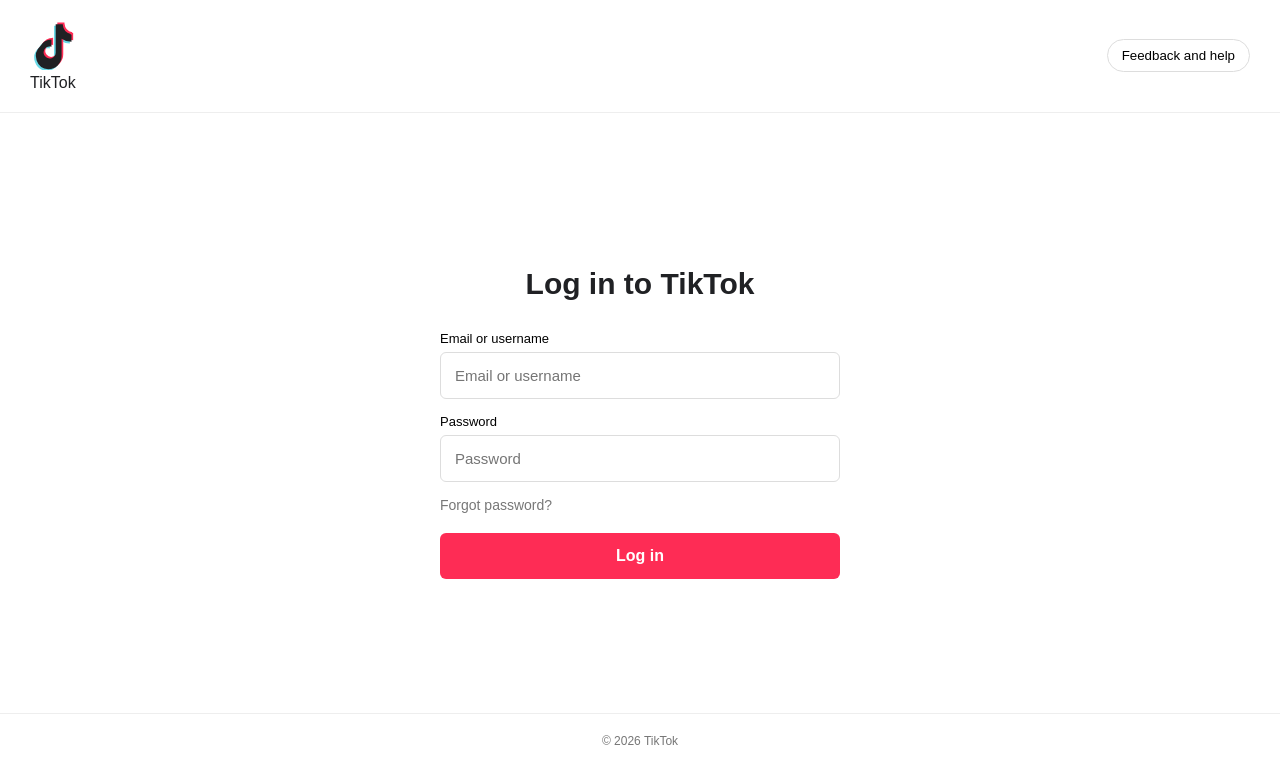
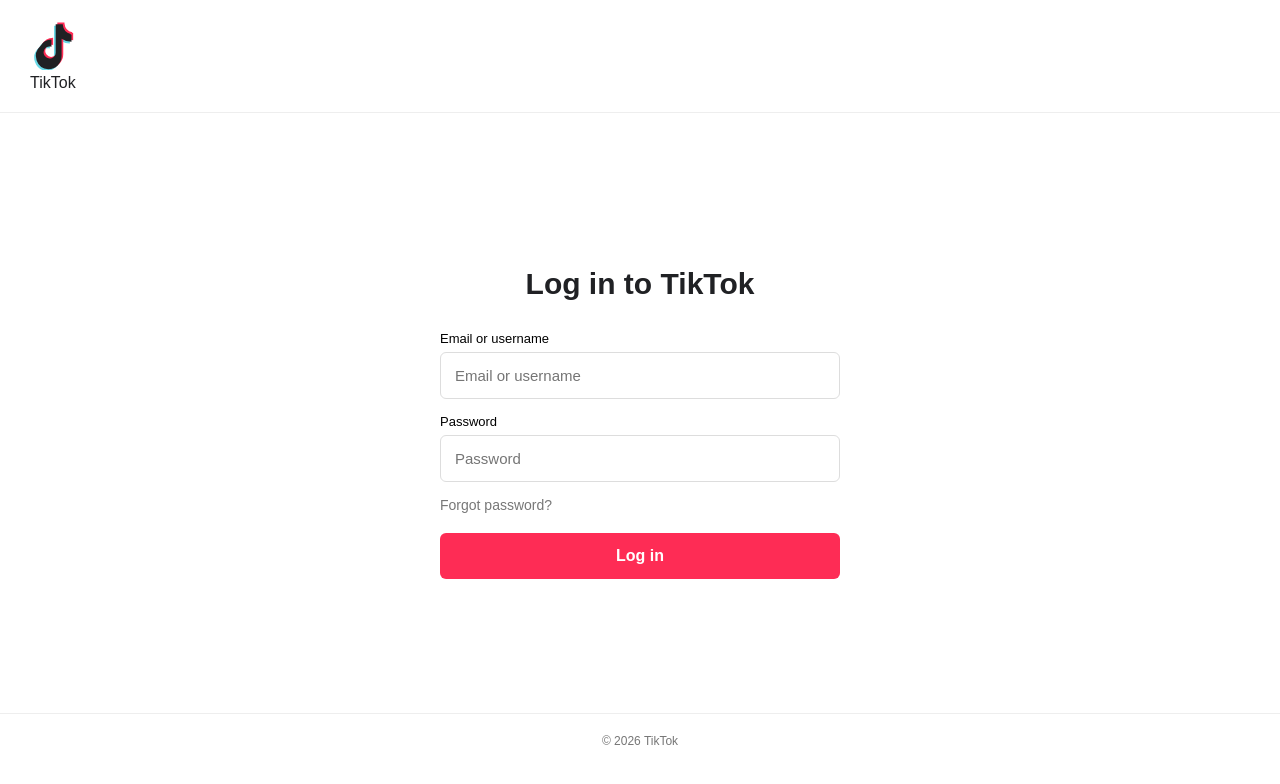
Before and after one commit to Cointex-cm/tick, a plain HTML site: page index.html in a window 1280 px wide. Drawn offline with Linux system fonts and the light colour scheme.

Commit message:
Update index.html

```diff
--- a/index.html
+++ b/index.html
@@ -160,11 +160,6 @@
         <span class="note" aria-hidden="true"><svg viewBox="0 0 24 24" fill="none"><path d="M19.59 6.69a4.83 4.83 0 0 1-3.77-4.25V2h-3.45v13.67a2.89 2.89 0 0 1-5.2 1.74 2.89 2.89 0 0 1 2.31-4.64c.3 0 .59.05.86.14V9.4a6.33 6.33 0 0 0-5.4 3.27 6.34 6.34 0 0 0 3.86 11.03 6.34 6.34 0 0 0 6.43-6.34V8.98a8.16 8.16 0 0 0 4.77 1.52v-3.4a4.85 4.85 0 0 1-.41-.06Z" fill="#69d9e7" transform="translate(-.8,.8)"/><path d="M19.59 6.69a4.83 4.83 0 0 1-3.77-4.25V2h-3.45v13.67a2.89 2.89 0 0 1-5.2 1.74 2.89 2.89 0 0 1 2.31-4.64c.3 0 .59.05.86.14V9.4a6.33 6.33 0 0 0-5.4 3.27 6.34 6.34 0 0 0 3.86 11.03 6.34 6.34 0 0 0 6.43-6.34V8.98a8.16 8.16 0 0 0 4.77 1.52v-3.4a4.85 4.85 0 0 1-.41-.06Z" fill="#fe2c55" transform="translate(.8,-.8)"/><path d="M19.59 6.69a4.83 4.83 0 0 1-3.77-4.25V2h-3.45v13.67a2.89 2.89 0 0 1-5.2 1.74 2.89 2.89 0 0 1 2.31-4.64c.3 0 .59.05.86.14V9.4a6.33 6.33 0 0 0-5.4 3.27 6.34 6.34 0 0 0 3.86 11.03 6.34 6.34 0 0 0 6.43-6.34V8.98a8.16 8.16 0 0 0 4.77 1.52v-3.4a4.85 4.85 0 0 1-.41-.06Z" fill="currentColor"/></svg></span>
         <span>TikTok</span>
     </a>
-
-
-    <button class="help">
-        Feedback and help
-    </button>
 </header>
 
 
```
